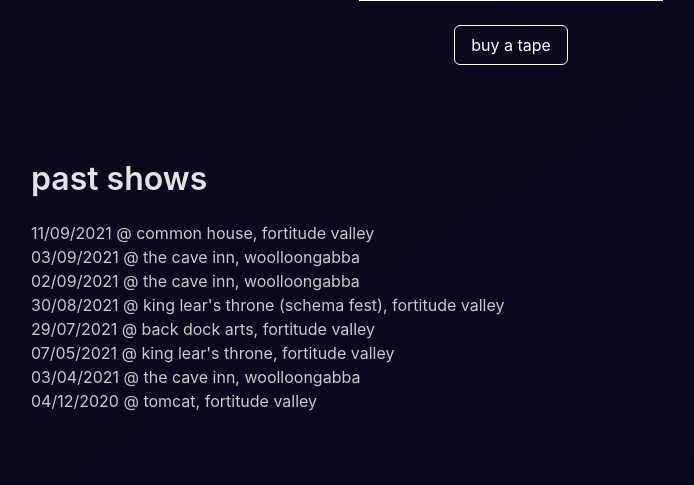
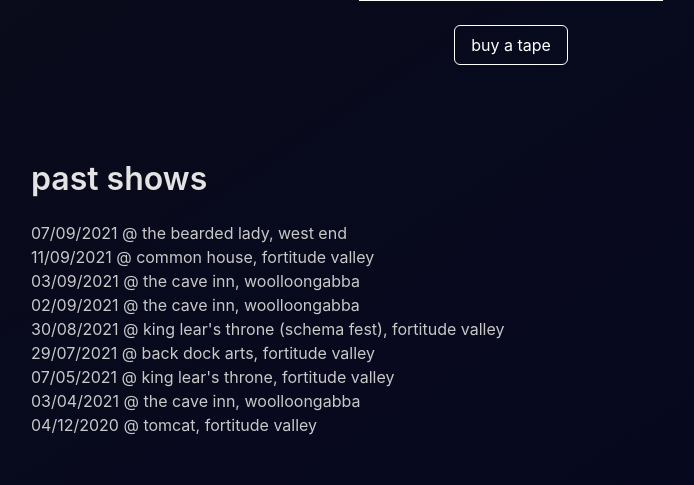
Before and after one commit to nataliethistime/hanoitraffic.com, a PHP site: page / in a window 1280 px wide. Shown: the part 2192-2677 px from the top of the page, without its empty margins (129-823 px from the left). Run offline with PHP 8.4, Linux system fonts and the light colour scheme; style sheets or scripts are compiled from the project's sources; some web fonts are replaced.

Commit message:
Played at the bearded lady

```diff
--- a/index.php
+++ b/index.php
@@ -99,6 +99,7 @@
       <div class="container">
         <h1 class="title is-size-3">past shows</h1>
         <ul>
+          <li>07/09/2021 @ the bearded lady, west end</li>
           <li>11/09/2021 @ common house, fortitude valley</li>
           <li>03/09/2021 @ the cave inn, woolloongabba</li>
           <li>02/09/2021 @ the cave inn, woolloongabba</li>
```
